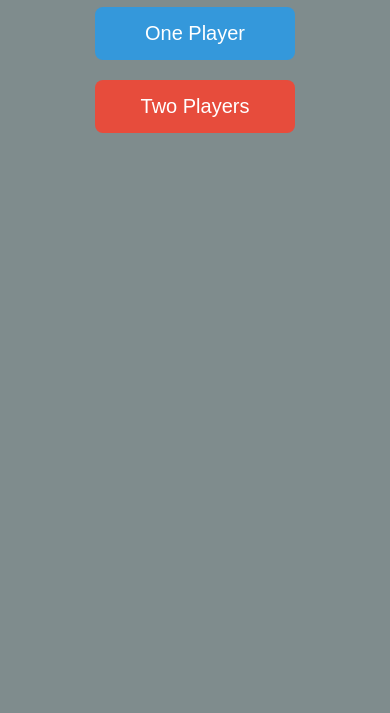
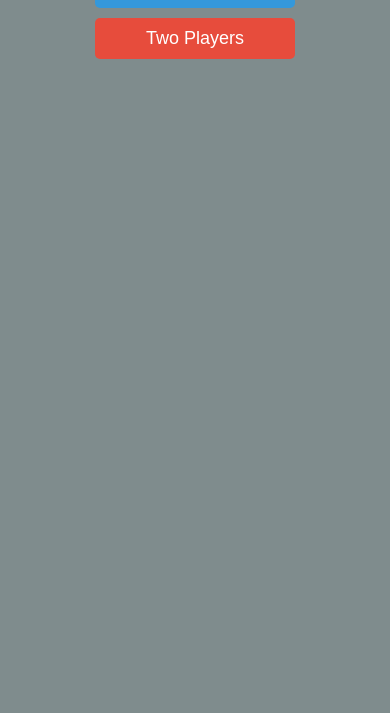
Before and after one commit to begguimaraes/Site-CCAA, a plain HTML site: page index.html in a window 390 px wide. Shown: the part 131-844 px from the top of the page. Drawn offline with Linux system fonts and the light colour scheme.

Commit message:
adição funções

```diff
--- a/index.html
+++ b/index.html
@@ -8,41 +8,56 @@
         body {
             font-family: Arial, sans-serif;
             text-align: center;
-            background-color: #7f8c8d;
-            padding: 50px;
+            background: #7f8c8d;
+            padding: 20px;
+            margin: 0;
         }
+
         h1 {
-            color: #ffffff;
+            color: #fff;
+            text-shadow: 1px 1px 2px #000;
+            margin-top: 20px;
         }
-        .button {
+
+        .menu {
+            margin-top: 20px;
+        }
+
+        button {
             display: block;
             width: 200px;
-            margin: 20px auto;
-            padding: 15px;
-            font-size: 20px;
-            color: white;
+            margin: 10px auto;
+            padding: 10px;
             border: none;
-            border-radius: 8px;
+            border-radius: 5px;
+            font-size: 18px;
             cursor: pointer;
-            transition: background 0.3s;
+            color: #fff;
         }
-        .button.blue {
+
+        button.one-player {
             background-color: #3498db;
         }
-        .button.blue:hover {
-            background-color: #2980b9;
-        }
-        .button.red {
+
+        button.two-players {
             background-color: #e74c3c;
-        }
-        .button.red:hover {
-            background-color: #c0392b;
         }
     </style>
 </head>
 <body>
     <h1>Memory Game</h1>
-    <button class="button blue" onclick="location.href='solo.html'">One Player</button>
-    <button class="button red" onclick="location.href='multiplayer.html'">Two Players</button>
+    <div class="menu">
+        <button class="one-player" onclick="startSoloMode()">One Player</button>
+        <button class="two-players" onclick="startMultiplayerMode()">Two Players</button>
+    </div>
+    <script>
+        function startSoloMode() {
+            window.location.href = "modo_solo.html";
+        }
+
+        function startMultiplayerMode() {
+            window.location.href = "modo_multiplayer.html";
+        }
+    </script>
 </body>
 </html>
```
Also changed, not shown: multiplayer.html (+14 -5 lines), solo.html (+15 -2 lines).
